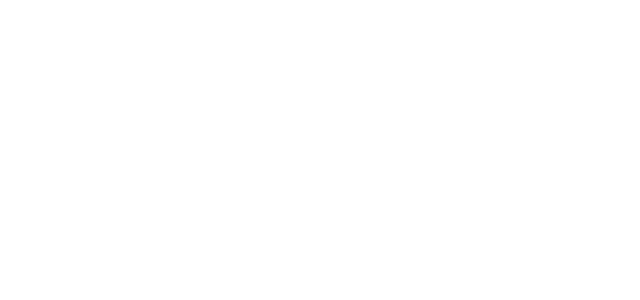
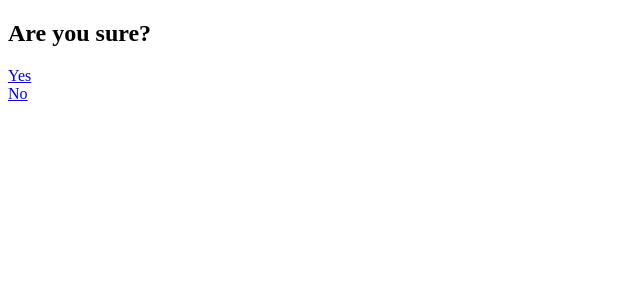
Before and after one commit to NamatBayamanov/only-crud, a React (Create React App) app: page /delete/1 in a window 1280 px wide. Before the commit this address had no page. Shown: the top 300 px of the page, without its empty margins (0-640 px from the left). Built offline with nearby package versions, Linux system fonts and the light colour scheme.

Commit message:
added new components

```diff
--- a/src/App.js
+++ b/src/App.js
@@ -1,8 +1,10 @@
 import { Routes, Route } from "react-router-dom";
 import ArticleCreate from "./components/ArticleCreate/ArticleCreate";
 import ArticleList from "./components/ArticleList/ArticleList";
+import ArticleDelete from "./components/ArticleList/ArticleSingle/ArticleDelete/ArticleDelete";
 import ArticleSingle from "./components/ArticleList/ArticleSingle/ArticleSingle";
-import Snippet from "./components/Snippet/Snippet";
+import ArticleUpdate from "./components/ArticleList/ArticleSingle/ArticleUpdate/ArticleUpdate";
+
 function App() {
   return (
     <div className="App">
@@ -11,7 +13,8 @@ function App() {
         <Route path="/" element={<ArticleList/>}/>
 
         <Route path="/:id" element={<ArticleSingle />}/>
-
+        <Route path="/update/:id" element={<ArticleUpdate />}/>
+        <Route path="/delete/:id" element={<ArticleDelete />}/>
 
       </Routes>
     </div>
--- a/src/components/ArticleList/ArticleList.js
+++ b/src/components/ArticleList/ArticleList.js
@@ -20,6 +20,7 @@ function ArticleList() {
   }, []);
 
   let output = <Snippet/>;
+
   if(articles !== null) {
     output = articles.map(article => {
       return(
--- /dev/null
+++ b/src/components/ArticleList/ArticleSingle/ArticleDelete/ArticleDelete.js
@@ -0,0 +1,36 @@
+import classes from "./ArticleDelete.module.scss";
+import {useParams, Link, useNavigate} from "react-router-dom";
+import axios from "axios";
+function ArticleDelete() {
+
+  const { id } = useParams();
+
+  console.log(id);
+
+  const navigate = useNavigate();
+
+  const onDelete = (event) => {
+    event.preventDefault();
+
+    axios.delete(`https://exchangerates-bd5eb-default-rtdb.firebaseio.com/peaple/${id}.json`);
+
+    navigate(`/`);
+  }
+  return (
+    <div className={classes.ArticleDelete}>
+      <h2>
+        Are you sure?
+      </h2>
+      <div onClick={onDelete}>
+        <Link to="/">
+          Yes
+        </Link>
+      </div>
+      <Link to={`/` + id} >
+        No
+      </Link>
+    </div>
+  );
+}
+
+export default ArticleDelete;
--- a/src/components/ArticleList/ArticleSingle/ArticleSingle.js
+++ b/src/components/ArticleList/ArticleSingle/ArticleSingle.js
@@ -1,12 +1,11 @@
 import classes from "./ArticleSingle.module.scss";
-import { useParams } from "react-router-dom";
+import { useParams, Link } from "react-router-dom";
 import { useEffect, useState } from "react";
 import axios from "axios";
 import Snippet from "../../Snippet/Snippet";
 
 function ArticleSingle() {
   const { id } = useParams();
-  console.log(id);
 
   const [articleFull, setArticleFull] = useState(null);
 
@@ -25,6 +24,13 @@ function ArticleSingle() {
         <p>
           {articleFull.description}
         </p>
+        <Link to={`/update/` + id}>
+          Update
+        </Link>
+        <br/>
+        <Link to={`/delete/` + id}>
+          Delete
+        </Link>
       </li>
     );
   }
--- /dev/null
+++ b/src/components/ArticleList/ArticleSingle/ArticleUpdate/ArticleUpdate.js
@@ -0,0 +1,59 @@
+import classes from "./ArticleUpdate.module.scss";
+import { useParams, useNavigate } from "react-router-dom";
+import axios from "axios";
+import { useEffect, useState } from "react";
+
+
+function ArticleUpdate() {
+
+  const {id} = useParams();
+  console.log(id);
+
+
+  const navigate = useNavigate();
+
+
+  const [input, setInput] = useState({
+    name: "",
+    description: "",
+  });
+
+  useEffect(() => {
+    axios.get(`https://exchangerates-bd5eb-default-rtdb.firebaseio.com/peaple/${id}.json`).then(({data}) => setInput(data));
+  }, []);
+
+  const onSubmit = (event) => {
+
+    event.preventDefault();
+
+    const formData = new FormData(event.target);
+
+    axios.put(`https://exchangerates-bd5eb-default-rtdb.firebaseio.com/peaple/${id}.json`, Object.fromEntries(formData.entries()));
+
+    navigate("/");
+  }
+
+
+
+  return (
+    <div className={classes.ArticleUpdate}>
+        <form onSubmit={onSubmit}>
+          <div>
+            <label>
+              <input name="name" type="text" required defaultValue={input.name} />
+            </label>
+          </div>
+          <div>
+            <label>
+              <textarea name="description" defaultValue={input.description}  type="text" required />
+            </label>
+          </div>
+          <button>
+            Change
+          </button>
+        </form>
+    </div>
+  );
+}
+
+export default ArticleUpdate;
```
Also changed, not shown: src/components/ArticleList/ArticleSingle/ArticleDelete/ArticleDelete.module.scss (added), src/components/ArticleList/ArticleSingle/ArticleUpdate/ArticleUpdate.module.scss (added).
